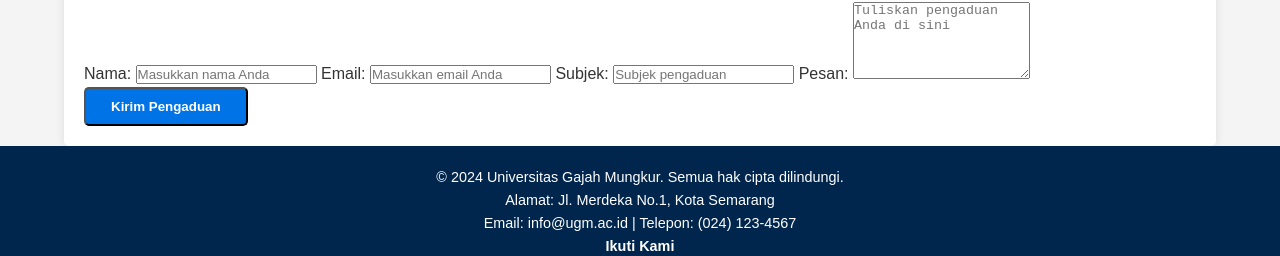
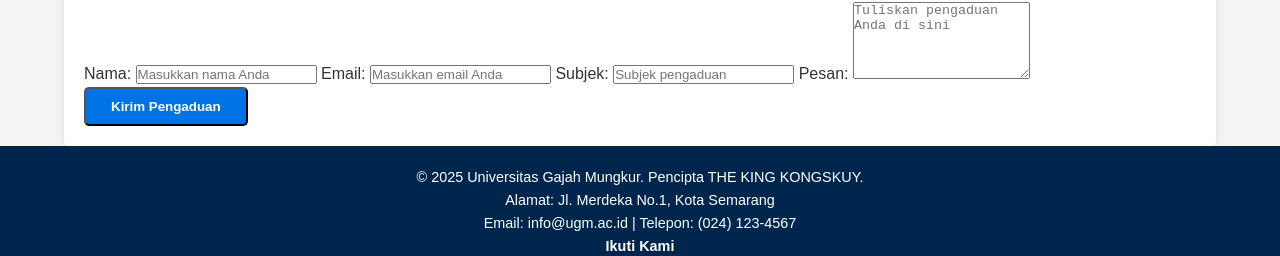
Before and after one commit to rendy646/UGM, a plain HTML site: page index.html in a window 1280 px wide. Shown: the part 2450-2706 px from the top of the page. Drawn offline with Linux system fonts and the light colour scheme; grey boxes are pictures that could not be loaded.

Commit message:
Update index.html

```diff
--- a/index.html
+++ b/index.html
@@ -183,7 +183,7 @@
     <footer>
         <div class="container footer-content">
             <div class="footer-left">
-                <p>© 2024 Universitas Gajah Mungkur. Semua hak cipta dilindungi.</p>
+                <p>© 2025 Universitas Gajah Mungkur. Pencipta THE KING KONGSKUY.</p>
                 <p>Alamat: Jl. Merdeka No.1, Kota Semarang</p>
                 <p>Email: info@ugm.ac.id | Telepon: (024) 123-4567</p>
             </div>
```
